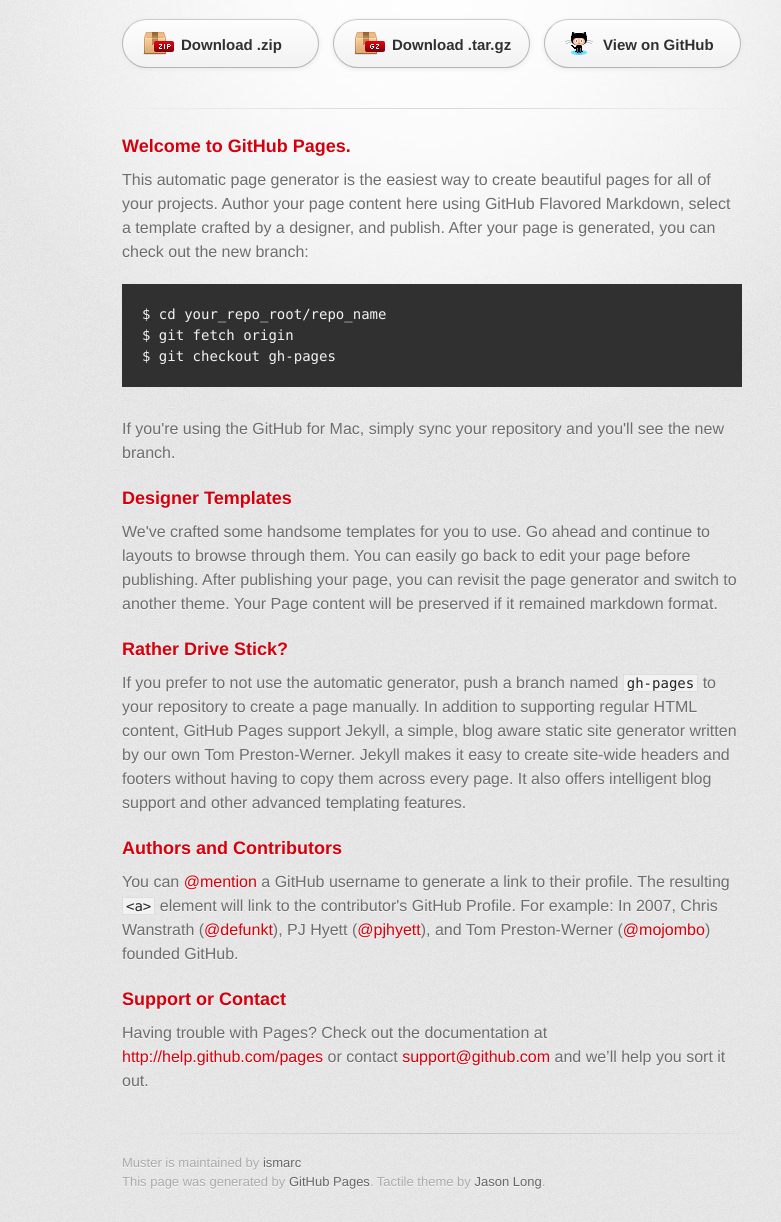
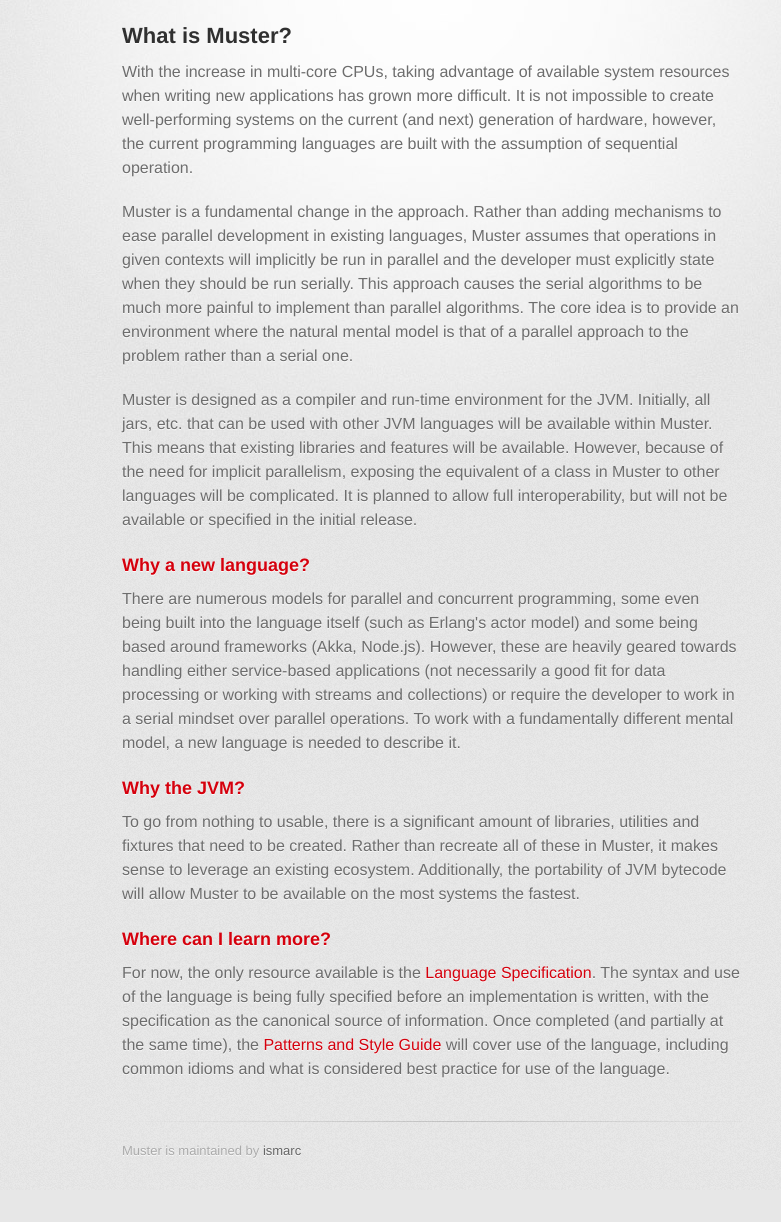
Before and after one commit to ismarc/muster, a plain HTML site: page index.html in a window 1280 px wide. Shown: the part 138-1360 px from the top of the page, without its empty margins (208-989 px from the left). After the commit the page ends 1328 px from the top, so only its background shows below. Drawn offline with Linux system fonts and the light colour scheme; a web font is replaced by a local one.

Commit message:
Reformat to use new page generation via emacs muse

```diff
--- a/index.html
+++ b/index.html
@@ -1,7 +1,11 @@
-<!DOCTYPE html>
 <html>
   <head>
-    <meta charset='utf-8'>
+    <title>
+      Muster
+    </title>
+    <meta name="generator" content="muse.el" />
+    <meta name="author" content="Matt Brace" />
+    <meta http-equiv="Content-Type" content="text/html; charset=utf-8" />
     <meta http-equiv="X-UA-Compatible" content="chrome=1">
     <link href='https://fonts.googleapis.com/css?family=Chivo:900' rel='stylesheet' type='text/css'>
     <link rel="stylesheet" type="text/css" href="stylesheets/stylesheet.css" media="screen" />
@@ -10,66 +14,50 @@
     <!--[if lt IE 9]>
     <script src="//html5shiv.googlecode.com/svn/trunk/html5.js"></script>
     <![endif]-->
-    <title>Muster by ismarc</title>
   </head>
-
   <body>
     <div id="container">
       <div class="inner">
-
         <header>
           <h1>Muster</h1>
-          <h2>Implicitly parallel programming language</h2>
+          <h2>Implicitly parallel stream processing language</h2>
         </header>
-
+<!--
         <section id="downloads" class="clearfix">
           <a href="https://github.com/ismarc/muster/zipball/master" id="download-zip" class="button"><span>Download .zip</span></a>
           <a href="https://github.com/ismarc/muster/tarball/master" id="download-tar-gz" class="button"><span>Download .tar.gz</span></a>
           <a href="https://github.com/ismarc/muster" id="view-on-github" class="button"><span>View on GitHub</span></a>
         </section>
+-->
+      <section id="main_content">
+<h2>What is Muster?</h2>
 
-        <hr>
+<p class="first">With the increase in multi-core CPUs, taking advantage of available system resources when writing new applications has grown more difficult. It is not impossible to create well-performing systems on the current (and next) generation of hardware, however, the current programming languages are built with the assumption of sequential operation.</p>
 
-        <section id="main_content">
-          <h3>
-<a name="welcome-to-github-pages" class="anchor" href="#welcome-to-github-pages"><span class="octicon octicon-link"></span></a>Welcome to GitHub Pages.</h3>
+<p>Muster is a fundamental change in the approach. Rather than adding mechanisms to ease parallel development in existing languages, Muster assumes that operations in given contexts will implicitly be run in parallel and the developer must explicitly state when they should be run serially. This approach causes the serial algorithms to be much more painful to implement than parallel algorithms. The core idea is to provide an environment where the natural mental model is that of a parallel approach to the problem rather than a serial one.</p>
 
-<p>This automatic page generator is the easiest way to create beautiful pages for all of your projects. Author your page content here using GitHub Flavored Markdown, select a template crafted by a designer, and publish. After your page is generated, you can check out the new branch:</p>
+<p>Muster is designed as a compiler and run-time environment for the JVM.  Initially, all jars, etc. that can be used with other JVM languages will be available within Muster.  This means that existing libraries and features will be available.  However, because of the need for implicit parallelism, exposing the equivalent of a class in Muster to other languages will be complicated.  It is planned to allow full interoperability, but will not be available or specified in the initial release.</p>
 
-<pre><code>$ cd your_repo_root/repo_name
-$ git fetch origin
-$ git checkout gh-pages
-</code></pre>
+<h3>Why a new language?</h3>
 
-<p>If you're using the GitHub for Mac, simply sync your repository and you'll see the new branch.</p>
+<p class="first">There are numerous models for parallel and concurrent programming, some even being built into the language itself (such as Erlang's actor model) and some being based around frameworks (Akka, Node.js).  However, these are heavily geared towards handling either service-based applications (not necessarily a good fit for data processing or working with streams and collections) or require the developer to work in a serial mindset over parallel operations.  To work with a fundamentally different mental model, a new language is needed to describe it.</p>
 
-<h3>
-<a name="designer-templates" class="anchor" href="#designer-templates"><span class="octicon octicon-link"></span></a>Designer Templates</h3>
 
-<p>We've crafted some handsome templates for you to use. Go ahead and continue to layouts to browse through them. You can easily go back to edit your page before publishing. After publishing your page, you can revisit the page generator and switch to another theme. Your Page content will be preserved if it remained markdown format.</p>
+<h3>Why the JVM?</h3>
 
-<h3>
-<a name="rather-drive-stick" class="anchor" href="#rather-drive-stick"><span class="octicon octicon-link"></span></a>Rather Drive Stick?</h3>
+<p class="first">To go from nothing to usable, there is a significant amount of libraries, utilities and fixtures that need to be created.  Rather than recreate all of these in Muster, it makes sense to leverage an existing ecosystem.  Additionally, the portability of JVM bytecode will allow Muster to be available on the most systems the fastest.</p>
 
-<p>If you prefer to not use the automatic generator, push a branch named <code>gh-pages</code> to your repository to create a page manually. In addition to supporting regular HTML content, GitHub Pages support Jekyll, a simple, blog aware static site generator written by our own Tom Preston-Werner. Jekyll makes it easy to create site-wide headers and footers without having to copy them across every page. It also offers intelligent blog support and other advanced templating features.</p>
 
-<h3>
-<a name="authors-and-contributors" class="anchor" href="#authors-and-contributors"><span class="octicon octicon-link"></span></a>Authors and Contributors</h3>
+<h3>Where can I learn more?</h3>
 
-<p>You can <a href="https://github.com/blog/821" class="user-mention">@mention</a> a GitHub username to generate a link to their profile. The resulting <code>&lt;a&gt;</code> element will link to the contributor's GitHub Profile. For example: In 2007, Chris Wanstrath (<a href="https://github.com/defunkt" class="user-mention">@defunkt</a>), PJ Hyett (<a href="https://github.com/pjhyett" class="user-mention">@pjhyett</a>), and Tom Preston-Werner (<a href="https://github.com/mojombo" class="user-mention">@mojombo</a>) founded GitHub.</p>
+<p class="first">For now, the only resource available is the <a href="specification.html">Language Specification</a>.  The syntax and use of the language is being fully specified before an implementation is written, with the specification as the canonical source of information.  Once completed (and partially at the same time), the <a href="style.html">Patterns and Style Guide</a> will cover use of the language, including common idioms and what is considered best practice for use of the language.</p>
 
-<h3>
-<a name="support-or-contact" class="anchor" href="#support-or-contact"><span class="octicon octicon-link"></span></a>Support or Contact</h3>
 
-<p>Having trouble with Pages? Check out the documentation at <a href="http://help.github.com/pages">http://help.github.com/pages</a> or contact <a href="mailto:support@github.com">support@github.com</a> and we’ll help you sort it out.</p>
-        </section>
 
+        </section id="main_content">
         <footer>
           Muster is maintained by <a href="https://github.com/ismarc">ismarc</a><br>
-          This page was generated by <a href="http://pages.github.com">GitHub Pages</a>. Tactile theme by <a href="https://twitter.com/jasonlong">Jason Long</a>.
         </footer>
-
-
       </div>
     </div>
   </body>
--- a/javascripts/main.js
+++ /dev/null
@@ -1 +0,0 @@
-console.log('This would be the main JS file.');
--- /dev/null
+++ b/specification.html
@@ -0,0 +1,69 @@
+<html>
+  <head>
+    <title>
+      Language Specification
+    </title>
+    <meta name="generator" content="muse.el" />
+    <meta name="author" content="Matt Brace" />
+    <meta http-equiv="Content-Type" content="text/html; charset=utf-8" />
+    <meta http-equiv="X-UA-Compatible" content="chrome=1">
+    <link href='https://fonts.googleapis.com/css?family=Chivo:900' rel='stylesheet' type='text/css'>
+    <link rel="stylesheet" type="text/css" href="stylesheets/stylesheet.css" media="screen" />
+    <link rel="stylesheet" type="text/css" href="stylesheets/pygment_trac.css" media="screen" />
+    <link rel="stylesheet" type="text/css" href="stylesheets/print.css" media="print" />
+    <!--[if lt IE 9]>
+    <script src="//html5shiv.googlecode.com/svn/trunk/html5.js"></script>
+    <![endif]-->
+  </head>
+  <body>
+    <div id="container">
+      <div class="inner">
+        <header>
+          <h1>Muster</h1>
+          <h2>Implicitly parallel stream processing language</h2>
+        </header>
+<!--
+        <section id="downloads" class="clearfix">
+          <a href="https://github.com/ismarc/muster/zipball/master" id="download-zip" class="button"><span>Download .zip</span></a>
+          <a href="https://github.com/ismarc/muster/tarball/master" id="download-tar-gz" class="button"><span>Download .tar.gz</span></a>
+          <a href="https://github.com/ismarc/muster" id="view-on-github" class="button"><span>View on GitHub</span></a>
+        </section>
+-->
+      <section id="main_content">
+<h2>Muster Language Specification</h2>
+
+<h3>Introduction</h3>
+
+<p class="first">Muster is an implicit parallel, declarative data processing language.  It is organized by connecting data sources
+(streams or collections) to a series of operations.  Operations are implicitly called in parallel until they need to
+be collected in order to pass to another operation.  The call semantics are different than other languages to allow
+for this parallelism and special note should be taken to cover that section.</p>
+
+
+<h3>Lexical elements</h3>
+
+<h4>Comments</h4>
+
+<p class="first">Comments are delimited by /* ... */ and can span multiple lines.  Comments do not nest.</p>
+
+
+<h4>Identifiers</h4>
+
+<p class="first">Identifieres are named program entities, such as definitions.  It is a sequence of one or more letters, digits and symbols.</p>
+
+<pre class="example">
+identifier           = identifier_component { identifier_component } .
+identifier_component = letter | unicode_digit | symbol .
+</pre>
+
+
+
+
+        </section id="main_content">
+        <footer>
+          Muster is maintained by <a href="https://github.com/ismarc">ismarc</a><br>
+        </footer>
+      </div>
+    </div>
+  </body>
+</html>
```
Also changed, not shown: params.json (deleted, +0 -1 lines), style.html (added, +42 -0 lines).
